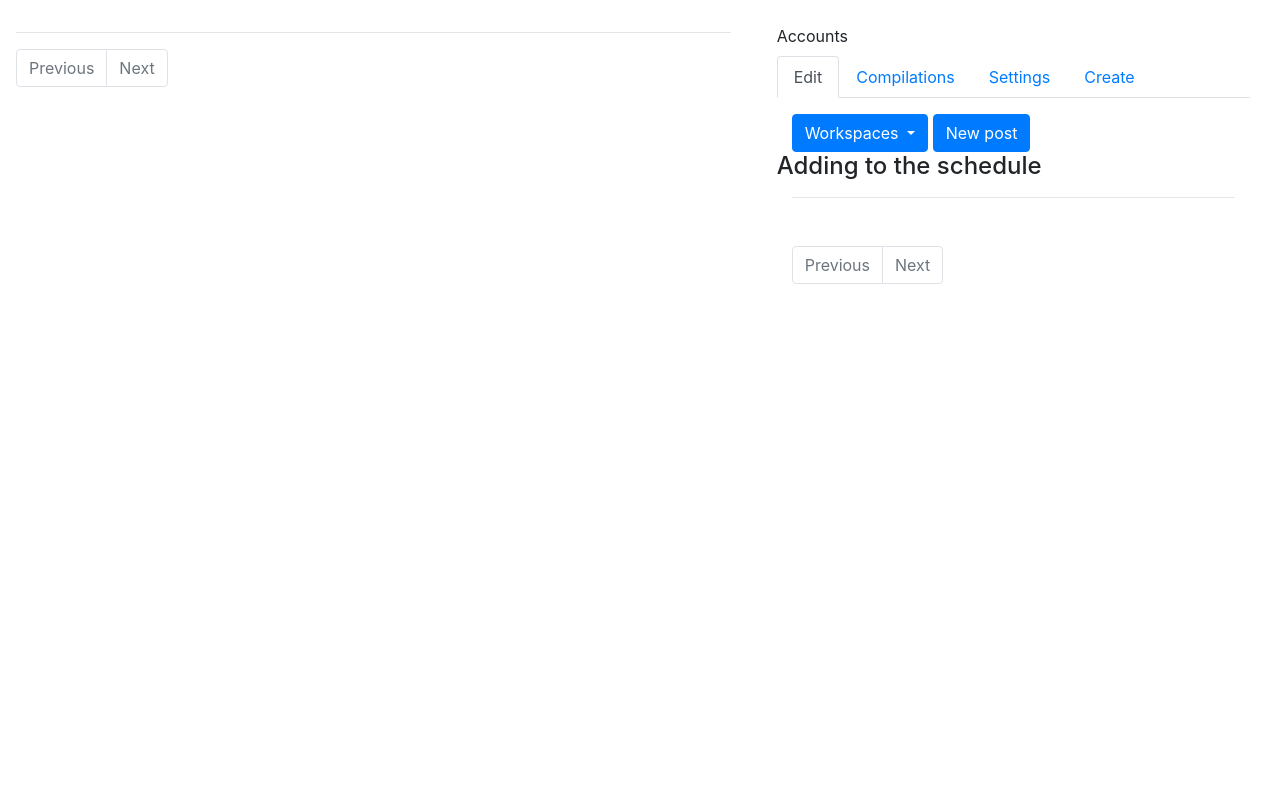
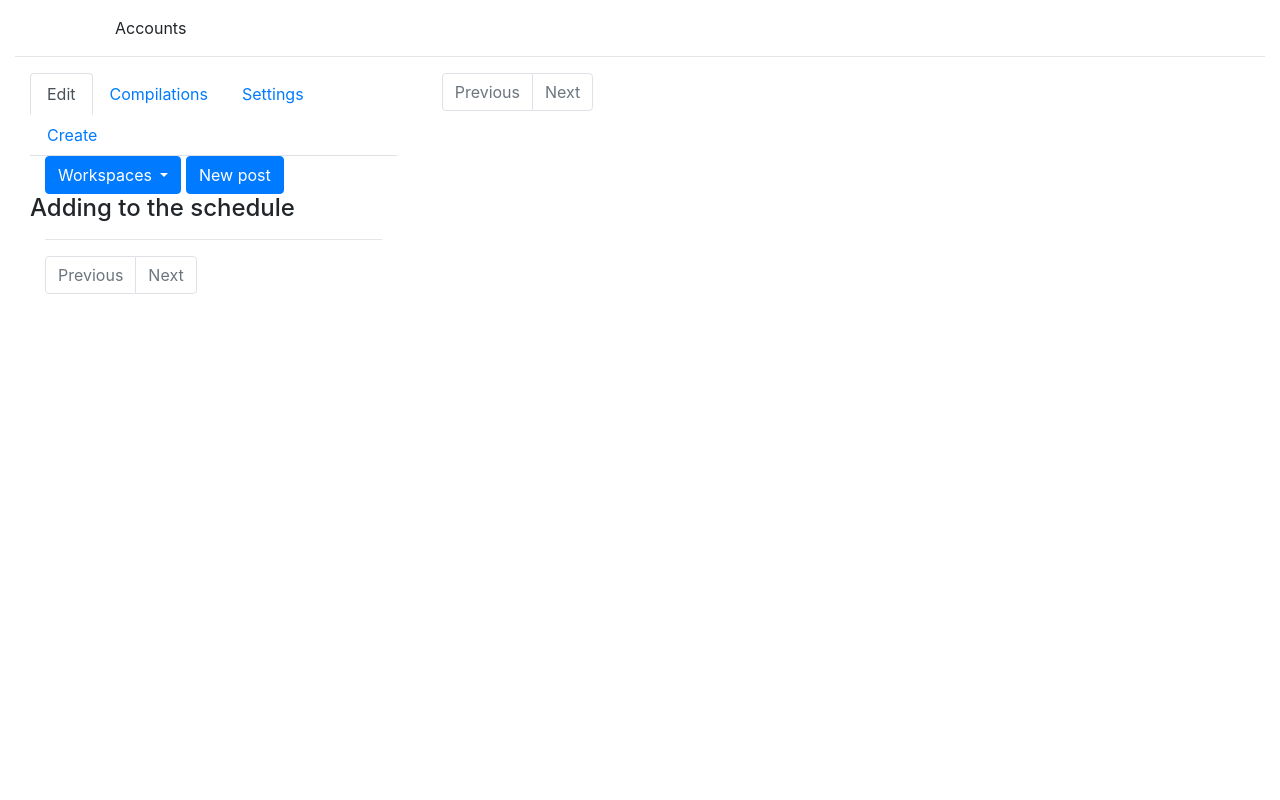
Before and after one commit to AlekseyZaychenkov/UCAH-Manager, a Django app: page /workspace in a window 1280 px wide. Run offline with Django 3.2, Linux system fonts and the light colour scheme; the visitor is signed in with stand-in values (Sample User, id 1); data that the repository does not hold is empty; some libraries are stand-ins or nearby versions.

Commit message:
- switched left and right sides of menu - removed redundant alignments

```diff
--- a/workspace_editor/templates/workspace.html
+++ b/workspace_editor/templates/workspace.html
@@ -64,107 +64,19 @@
 
 </style>
 <div class="container-fluid">
-    <div class="row">
 
-
-        <div class="container col-md-7 col-lg-7 p-3">
-            <hr>
-            <div class="col">
-                {% for day, events_to_posts in schedule_events.items  %}
-                <div class="col m-4 card">
-                    <form method="post" class="mt-3">
-                        {% csrf_token %}
-
-                        <h4>{{day.0}}, {{day.1}}</h4>
-
-                        <div class="row">
-                            {% for event, post in events_to_posts.items  %}
-
-                                <div class="col-md-4 card ">
-                                    <div class="col">
-                                        <!-- TODO: check and fix time edition -->
-                                        <form method="post" class="mt-3">
-                                            <div class="form-group mt-3" >
-                                                <div class="row">
-                                                    <label for="id_start_date">{{event.start_date}}</label>
-                                                    {% if event_editform != None %}
-                                                        {% render_field event_editform.start_date class="form-control" type="datetime-local" %}
-                                                        {{ event_editform.start_date.errors }}
-                                                    {% endif %}
-                                                    <button class="btn btn-primary" type="submit" name="action" value="edit_event">Edit</button>
+    <div class="container">
+        <div class="row my-2">
+        </div>
+        <div class="col-sm">
+        </div>
+        <div class="col-md-1">
+            <div class="col-lg-1" onclick="openNav()" style="cursor: pointer;">
+                Accounts
             </div>
         </div>
-                                        </form>
-
-                                        <!-- TODO: add proposed time field and showing -->
-                                        <!-- TODO: add opportunity to change the time -->
-                                        <!-- TODO: place picture more compact -->
-                                        <p class="mt-3">{{post.text}}</p>
-
-                                        <div class="row">
-                                            {% for pi in post.stored_file_urls %}
-                                                {% if forloop.counter == 1 %}
-                                                    <img src="../{{pi}}" class="img-fluid" style="height: 200px; object-fit: contain;" alt="">
-                                                {% else %}
-                                                    <div class="col-md-4 p-2">
-                                                        <img src="../{{pi}}" class="img-fluid" style="height: 75px; object-fit: contain;" alt="">
-                                                    </div>
-                                                {% endif %}
-                                                {% empty %}
-                                            {% endfor %}
-                                        </div>
-                                    </div>
-                                    <a href="{{post.original_post_url}}" target="_blank">Original post (for debug)</a>
-                                    <!-- TODO: figure out and add other useful information -->
-                                </div>
-                            {% endfor %}
-                        <!-- TODO: make a text foldable-->
-                        <!-- <p class="mt-4">Description: '{{post.description}}'</p>-->
-
     </div>
 
-
-                    </form>
-
-                </div>
-                {% endfor %}
-            </div>
-
-            <nav aria-label="...">
-                <ul class="pagination">
-                    {% if schedule_events.has_previous %}
-                        <li class="page-item">
-                            <a class="page-link" href="?page={{ schedule_events.previous_page_number }}">Previous</a>
-                        </li>
-                    {% else %}
-                        <li class="page-item disabled">
-                            <a class="page-link" href="#" tabindex="-1" aria-disabled="true">Previous</a>
-                        </li>
-                    {% endif %}
-
-                    {% for i in schedule_events.paginator.page_range %}
-                        {% if i == schedule_events.number %}
-                            <li class="page-item active"><a class="page-link">{{i}}</a></li>
-                        {% else %}
-                            <li class="page-item"><a class="page-link" href="?page={{i}}">{{i}}</a></li>
-                        {% endif %}
-                    {% endfor %}
-
-                    {% if schedule_events.has_next %}
-                        <li class="page-item">
-                            <a class="page-link" href="?page={{ schedule_events.next_page_number }}">Next</a>
-                        </li>
-                    {% else %}
-                        <li class="page-item disabled">
-                            <a class="page-link" href="#" tabindex="-1" aria-disabled="true">Next</a>
-                        </li>
-                    {% endif %}
-                </ul>
-            </nav>
-        </div>
-
-
-        <div class="col-md-5 col-lg-5" id="containerForSlideMenu">
     <div id="mySidenav" class="sidenav">
         <h2>Accounts</h2>
         <a href="javascript:void(0)" class="closebtn" onclick="closeNav()">&times;</a>
@@ -172,16 +84,19 @@
         <a href="{% url 'logout' %}">Log out</a>
     </div>
 
+    <hr>
 
-            <div class="login d-flex py-3">
+
+
+
+    <div class="row">
+
+        <div class="col-md-4 col-lg-4" id="containerForSlideMenu">
+
+
+
             <div class="container">
-                    <div class="row">
-                        <div class="col-lg-12">
-                            <div class="row my-2">
-                                <div class="col-md-3 my-auto" onclick="openNav()" style="cursor: pointer;">
-                                    Accounts
-                                </div>
-                            </div>
+
 
                 <ul class="nav nav-tabs" id="myTab" role="tablist">
                     <li class="nav-item" role="presentation">
@@ -198,16 +113,17 @@
                     </li>
                 </ul>
 
+
                 <div class="tab-content" id="myTabContent">
 
 
                     <div class="tab-pane fade show active" id="editworkspace" role="tabpanel" aria-labelledby="editworkspace-tab">
-                                    <form method="post" class="mt-3">
+                        <form method="post">
 
                             {% csrf_token %}
                             <div class="btn-group">
-                                            <div class="col-md-12">
-                                                <button type="button" class="btn btn-primary dropdown-toggle" data-toggle="dropdown" aria-haspopup="true" aria-expanded="false">
+                                <div class="container">
+                                    <button type="button" class="btn btn-primary dropdown-toggle" data-toggle="dropdown" aria-haspopup="true" aria-expanded="true">
                                         Workspaces
                                     </button>
                                     <div class="dropdown-menu">
@@ -232,23 +148,28 @@
 
                             <div class="container">
                                 <hr>
-                                                <div class="row mt-5">
+                                <div class="row mt-6 ">
                                     {% for post in post_list %}
-                                                        <div class="col-md-5 card">
-                                                            <div class="m-4">
-                                                                <form method="post" class="mt-3">
-                                                                    <div class="form-group-sm" >
+                                    <div class="col-md-6 card">
+                                        <div class="m-2 ">
+                                            <div class="col mt-6" >
+                                                <form method="post">
                                                     {% csrf_token %}
-                                                                    <div class="btn-group" role="group">
-                                                                        <div class="d-none">
-                                                                            {% render_field event_createform.post_id|append_attr:"readonly:readonly" class="form-control" id="id_name_event" value=post.id  %}
-                                                                        </div>
-                                                                        <button class="btn-sm btn-primary text-uppercase font-weight-bold mb-1" type="submit" name="action" value="create_event"><<</button>
+                                                    <div class="btn-group-md-6" role="group">
 
                                                         {% if event_createform != None %}
-                                                                            {% render_field event_createform.start_date class="form-control-sm" type="datetime-local" %}
+                                                            {% render_field event_createform.start_date class="form-control-sm row mt-6" type="datetime-local" %}
                                                             {{ event_createform.start_date.errors }}
+
+
                                                         {% endif %}
+                                                        <div class="d-none">
+                                                            {% render_field event_createform.post_id|append_attr:"readonly:readonly" class="form-control" id="id_name_event" value=post.id %}
+                                                        </div>
+                                                        <button class="btn-sm btn-primary text-uppercase font-weight-bold mb-1" type="submit" name="action" value="create_event">>></button>
+
+
+
                                                     </div>
 
 
@@ -264,13 +185,14 @@
                                                             {% if forloop.counter == 1 %}
                                                             <img src="../{{pi}}" class="img-fluid" style="height: 200px; object-fit: contain;" alt="">
                                                             {% else %}
-                                                                                <div class="col-md-4 p-2">
+                                                            <div class="col-md-4 col-lg-4 p-2">
                                                                 <img src="../{{pi}}" class="img-fluid" style="height: 75px; object-fit: contain;" alt="">
                                                             </div>
                                                         {% endif %}
                                                         {% empty %}
                                                         {% endfor %}
                                                     </div>
+                                                </form>
 
                                                 <!-- TODO: make a text foldable-->
                                                 <!--                                                                <p class="mt-4">Description: '{{post.text}}'</p>-->
@@ -278,7 +200,7 @@
                                                 <a href="{{post.original_post_url}}" target="_blank">Original post (for debug)</a>
                                                 <!-- TODO: figure out and add other useful information -->
                                             </div>
-                                                                </form>
+
                                         </div>
                                     </div>
                                     {% endfor %}
@@ -325,8 +247,8 @@
 
 
                     <div class="tab-pane fade" id="compilations" role="tabpanel" aria-labelledby="compilations-tab">
-                                    <div class="row mt-3">
-                                        <div class="col-md-12">
+                        <div class="row">
+                            <div class="col">
                                 <ul class="list-group">
                                     {% for compilation in my_compilations %}
                                     {% if compilation.resource != Compilation.workspaceFormCreated %}
@@ -418,12 +340,108 @@
 
 
                 </div>
+
+
+            </div>
+
+        </div>
+
+
+        <div class="col-md-8 col-lg-8">
+
+            <div class="col">
+                {% for day, events_to_posts in schedule_events.items  %}
+                <div class="col m-4 card">
+                    <form method="post" class="mt-3">
+                        {% csrf_token %}
+
+                        <h4>{{day.0}}, {{day.1}}</h4>
+
+                        <div class="row">
+                            {% for event, post in events_to_posts.items  %}
+
+                                <div class="col-md-4 card">
+                                    <div class="col">
+                                        <!-- TODO: check and fix time edition -->
+                                        <form method="post" class="mt-3">
+                                            <div class="form-group mt-3" >
+                                                <div class="row">
+                                                    <label for="id_start_date">{{event.start_date}}</label>
+                                                    {% if event_editform != None %}
+                                                        {% render_field event_editform.start_date class="form-control" type="datetime-local" %}
+                                                        {{ event_editform.start_date.errors }}
+                                                    {% endif %}
+                                                    <button class="btn btn-primary" type="submit" name="action" value="edit_event">Edit</button>
                                                 </div>
                                             </div>
+                                        </form>
+
+                                        <!-- TODO: add proposed time field and showing -->
+                                        <!-- TODO: add opportunity to change the time -->
+                                        <!-- TODO: place picture more compact -->
+                                        <p class="mt-3">{{post.text}}</p>
+
+                                        <div class="row">
+                                            {% for pi in post.stored_file_urls %}
+                                                {% if forloop.counter == 1 %}
+                                                    <img src="../{{pi}}" class="img-fluid" style="height: 200px; object-fit: contain;" alt="">
+                                                {% else %}
+                                                    <div class="col-md-4 p-2">
+                                                        <img src="../{{pi}}" class="img-fluid" style="height: 75px; object-fit: contain;" alt="">
+                                                    </div>
+                                                {% endif %}
+                                                {% empty %}
+                                            {% endfor %}
                                         </div>
                                     </div>
+                                    <a href="{{post.original_post_url}}" target="_blank">Original post (for debug)</a>
+                                    <!-- TODO: figure out and add other useful information -->
+                                </div>
+                            {% endfor %}
+                        <!-- TODO: make a text foldable-->
+                        <!-- <p class="mt-4">Description: '{{post.description}}'</p>-->
+
                         </div>
 
+
+                    </form>
+
+                </div>
+                {% endfor %}
+            </div>
+
+            <nav aria-label="...">
+                <ul class="pagination">
+                    {% if schedule_events.has_previous %}
+                        <li class="page-item">
+                            <a class="page-link" href="?page={{ schedule_events.previous_page_number }}">Previous</a>
+                        </li>
+                    {% else %}
+                        <li class="page-item disabled">
+                            <a class="page-link" href="#" tabindex="-1" aria-disabled="true">Previous</a>
+                        </li>
+                    {% endif %}
+
+                    {% for i in schedule_events.paginator.page_range %}
+                        {% if i == schedule_events.number %}
+                            <li class="page-item active"><a class="page-link">{{i}}</a></li>
+                        {% else %}
+                            <li class="page-item"><a class="page-link" href="?page={{i}}">{{i}}</a></li>
+                        {% endif %}
+                    {% endfor %}
+
+                    {% if schedule_events.has_next %}
+                        <li class="page-item">
+                            <a class="page-link" href="?page={{ schedule_events.next_page_number }}">Next</a>
+                        </li>
+                    {% else %}
+                        <li class="page-item disabled">
+                            <a class="page-link" href="#" tabindex="-1" aria-disabled="true">Next</a>
+                        </li>
+                    {% endif %}
+                </ul>
+            </nav>
+        </div>
 
 
     </div>
@@ -459,6 +477,7 @@
             </div>
         </div>
     </div>
+
 </div>
 
 
--- a/workspace_editor/views.py
+++ b/workspace_editor/views.py
@@ -72,7 +72,7 @@ def home(request):
 
                 workspace.save()
             else:
-                print(form.errors.as_data())
+                log.error(form.errors.as_data())
 
 
         elif workspace and request.POST['action'] == 'edit':
@@ -80,7 +80,7 @@ def home(request):
             if form.is_valid():
                 form.save(commit=True)
             else:
-                print(form.errors.as_data())
+                log.error(form.errors.as_data())
 
 
         elif workspace and request.POST['action'] == 'delete':
@@ -100,7 +100,7 @@ def home(request):
                 form.save()
                 create_event_form = EventCreateForm()
             else:
-                print(form.errors.as_data())
+                log.error(form.errors.as_data())
                 create_event_form = form
 
 
@@ -110,7 +110,7 @@ def home(request):
                 form.save()
                 edit_event_form = EventEditForm()
             else:
-                print(form.errors.as_data())
+                log.error(form.errors.as_data())
                 edit_event_form = form
 
 
@@ -119,7 +119,7 @@ def home(request):
             if form.is_valid():
                  form.save()
             else:
-                print(form.errors.as_data())
+                log.error(form.errors.as_data())
 
         # if request.POST['action'] == 'edit_compilation':
         #     form = CompilationForm(request.POST)
```
Lines whose indentation alone changed are shown as unchanged.
